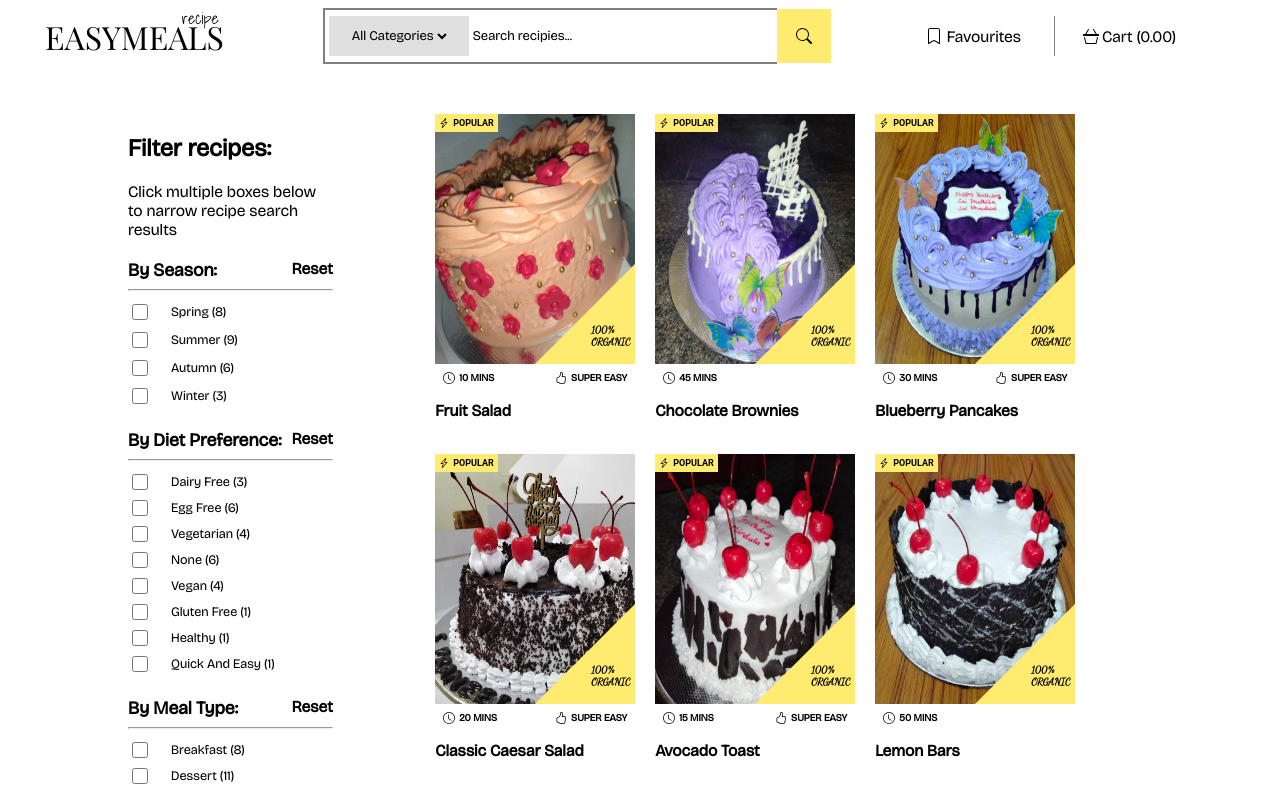
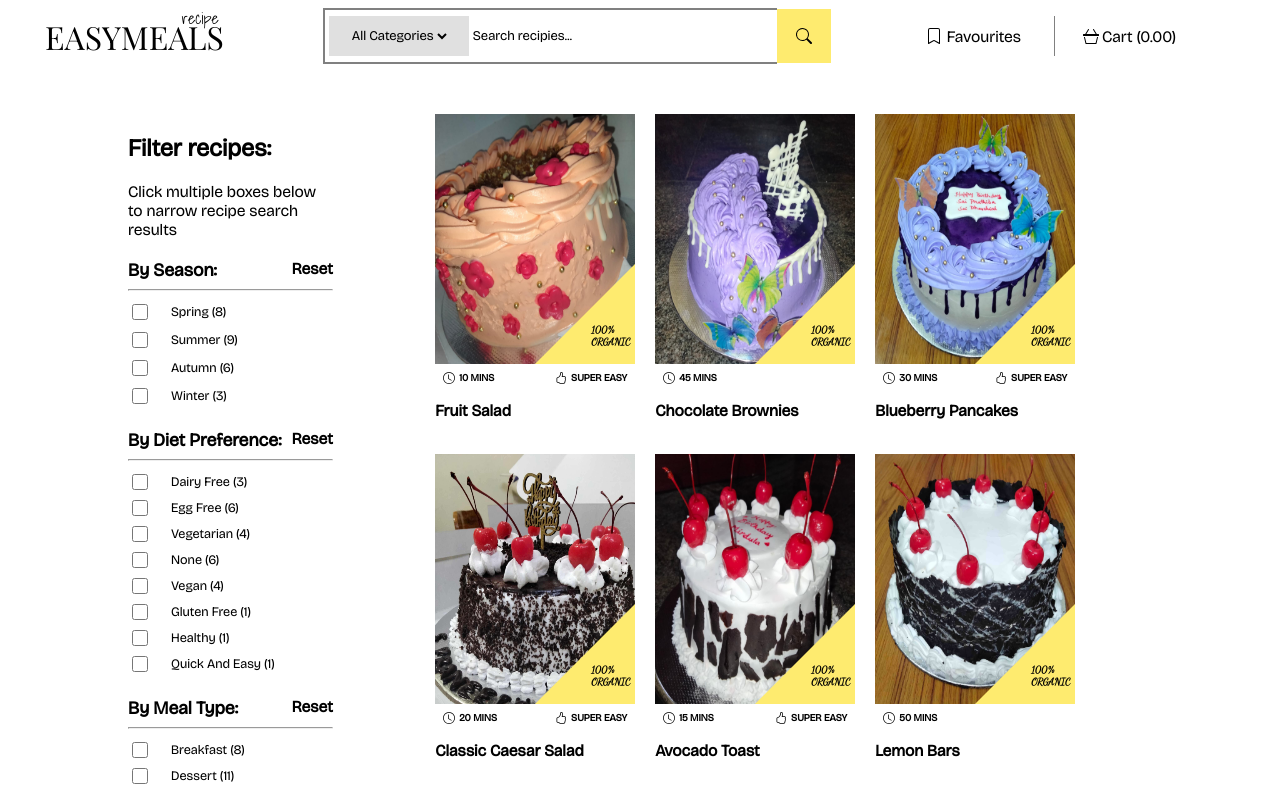
Before and after one commit to boopathi-srb/oneassure-test, a Next.js app: page /listings/food-listing in a window 1280 px wide. Shown: the top 791 px of the page. Built offline with nearby package versions, Linux system fonts and the light colour scheme.

Commit message:
popular tag bug fix

```diff
--- a/public/components/food-card.jsx
+++ b/public/components/food-card.jsx
@@ -34,10 +34,10 @@ export default function FoodCard(data1) {
                     {data.title}
                 </h2>
             </div>
-            <div className={styles.popular_wrapper}>
+            {data.isPopular&&<div className={styles.popular_wrapper}>
                 <svg xmlns="http://www.w3.org/2000/svg" width="10" height="10" fill="currentColor" class="bi bi-lightning-charge" viewBox="0 0 16 16"> <path d="M11.251.068a.5.5 0 0 1 .227.58L9.677 6.5H13a.5.5 0 0 1 .364.843l-8 8.5a.5.5 0 0 1-.842-.49L6.323 9.5H3a.5.5 0 0 1-.364-.843l8-8.5a.5.5 0 0 1 .615-.09zM4.157 8.5H7a.5.5 0 0 1 .478.647L6.11 13.59l5.732-6.09H9a.5.5 0 0 1-.478-.647L9.89 2.41 4.157 8.5z"/> </svg>
                 <span className={styles.popular_text}>POPULAR</span>
-            </div>
+            </div>}
         </div>
     </>;
   }
```
